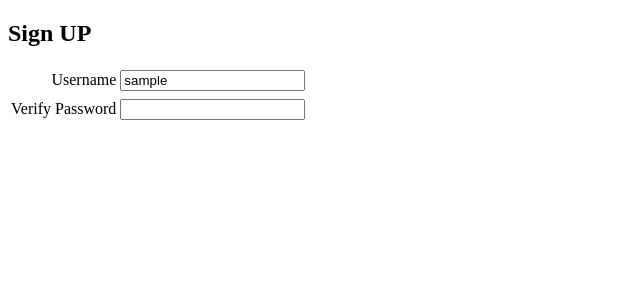
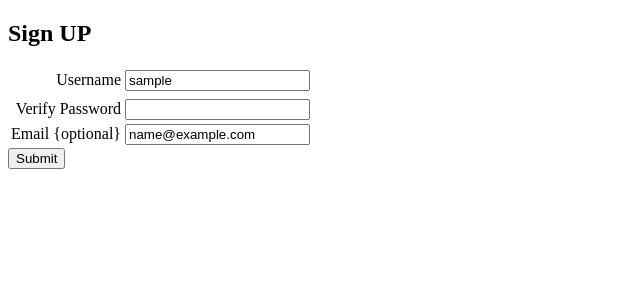
Before and after one commit to ayush1095/web-application, a Python web app: template templates/signup.html in a window 1280 px wide. Shown: the top 300 px of the page, without its empty margins (0-640 px from the left). Run offline with Jinja, Linux system fonts and the light colour scheme; the template is opened without the code that fills it: most values are stand-ins (such as "Sample title", 1, 10 or a date in 2020).

Commit message:
signup page design update2

```diff
--- a/templates/signup.html
+++ b/templates/signup.html
@@ -45,8 +45,21 @@
          {{error_verify}}
       </td>
    </tr>
+
+ <tr>
+     <td class="label">
+      Email {optional}
+     </td>
+     <td>
+    <input type="text" name="email" value="{{email}}">
+     </td>
+    <td class="error">
+      {{error_email}}
+    </td>
+ </tr>
+
 </table>
-
+     <input type="submit">
 </form>
 </body>
 </html>
```
